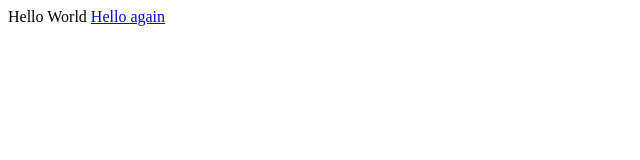
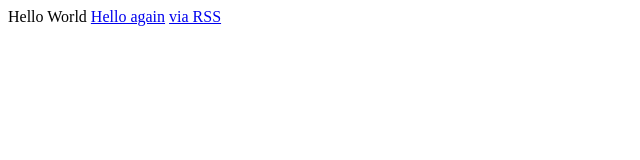
Before and after one commit to AizicMoisen/GithubProjectPageTest, a plain HTML site: page index.html in a window 1280 px wide. Shown: the full height of the page, 0-640 px from the left. Drawn offline with Linux system fonts and the light colour scheme.

Commit message:
Playing around with links

```diff
--- a/index.html
+++ b/index.html
@@ -1,2 +1,3 @@
 Hello World
 <a href="http://aizicmoisen.github.io/GithubProjectPageTest/hello.html">Hello again</a>
+<a href="/feed.xml">via RSS</a>
```
